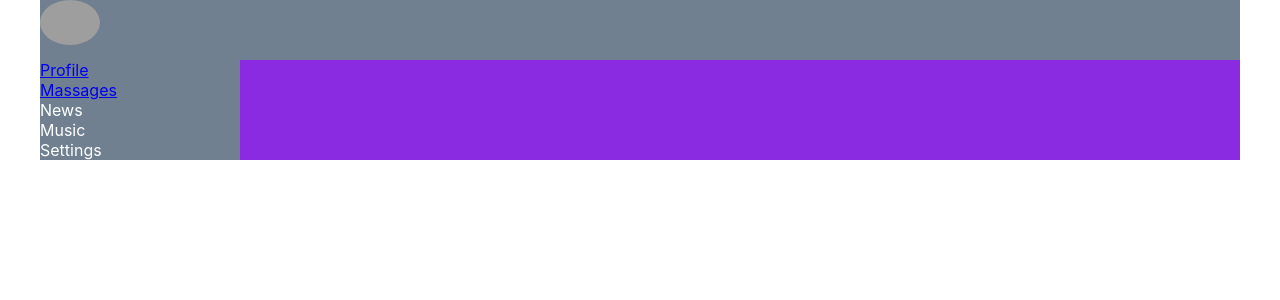
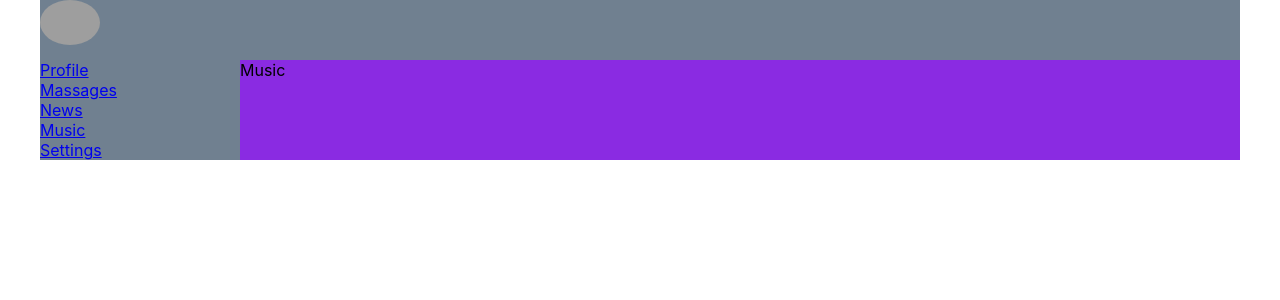
Before and after one commit to hamellton/social_network, a React (Create React App) app: page /music in a window 1280 px wide. Shown: the top 300 px of the page. Built offline with nearby package versions, Linux system fonts and the light colour scheme; grey boxes are pictures that could not be loaded.

Commit message:
create test2 variable

```diff
--- a/src/App.js
+++ b/src/App.js
@@ -3,13 +3,14 @@
 import Navbar from './components/Navbar/Navbar';
 import Profile from './components/Profile/Profile';
 import Dialogs from "./components/Dialogs/Dialogs";
+import News from "./components/News/News";
 import {BrowserRouter, Route, Routes} from "react-router-dom";
+import Music from "./components/Music/Music";
+import Settings from "./components/Settings/Settings";
 
 
 
 const App = () => {
-  const Ner = 'text'
-  const Bir = "chcj"
   return (
       <BrowserRouter>
     <div className='app-wrapper'>
@@ -19,6 +20,9 @@
       <Routes>
         <Route path='/dialogs' element={<Dialogs />} />
         <Route path='/profile' element={<Profile />} />
+        <Route path='/news' element={<News />} />
+        <Route path='/music' element={<Music />} />
+        <Route path='/settings' element={<Settings />} />
       </Routes>
         </div>
     </div>
--- /dev/null
+++ b/src/components/Music/Music.js
@@ -0,0 +1,12 @@
+import React from "react";
+import s from './Music.module.css'
+
+const Music = (props) => {
+    return (
+        <div>
+            Music
+        </div>
+    )
+}
+
+export default Music;
--- a/src/components/Navbar/Navbar.jsx
+++ b/src/components/Navbar/Navbar.jsx
@@ -9,13 +9,13 @@
     <a href="/dialogs">Massages</a>
   </div>
   <div className={s.item}>
-    <a>News</a>
+    <a href="/news">News</a>
   </div>
   <div className={s.item}>
-    <a>Music</a>
+    <a href='/music'>Music</a>
   </div>
   <div className={s.item}>
-    <a>Settings</a>
+    <a href='/settings'>Settings</a>
   </div>
 </nav>
 }
--- /dev/null
+++ b/src/components/News/News.js
@@ -0,0 +1,12 @@
+import React from 'react';
+import s from './News.module.css'
+
+
+const News = (props) => {
+    return (
+        <div>
+            News
+        </div>
+    )
+}
+ export default News;
--- /dev/null
+++ b/src/components/Settings/Settings.js
@@ -0,0 +1,12 @@
+import React from 'react';
+import s from './Settings.module.css'
+
+const Settings = (props) => {
+    return (
+        <div>
+            Settings
+        </div>
+    )
+}
+
+export default Settings;
```
Also changed, not shown: src/components/Music/Music.module.css (added), src/components/News/News.module.css (added), src/components/Settings/Settings.module.css (added).
